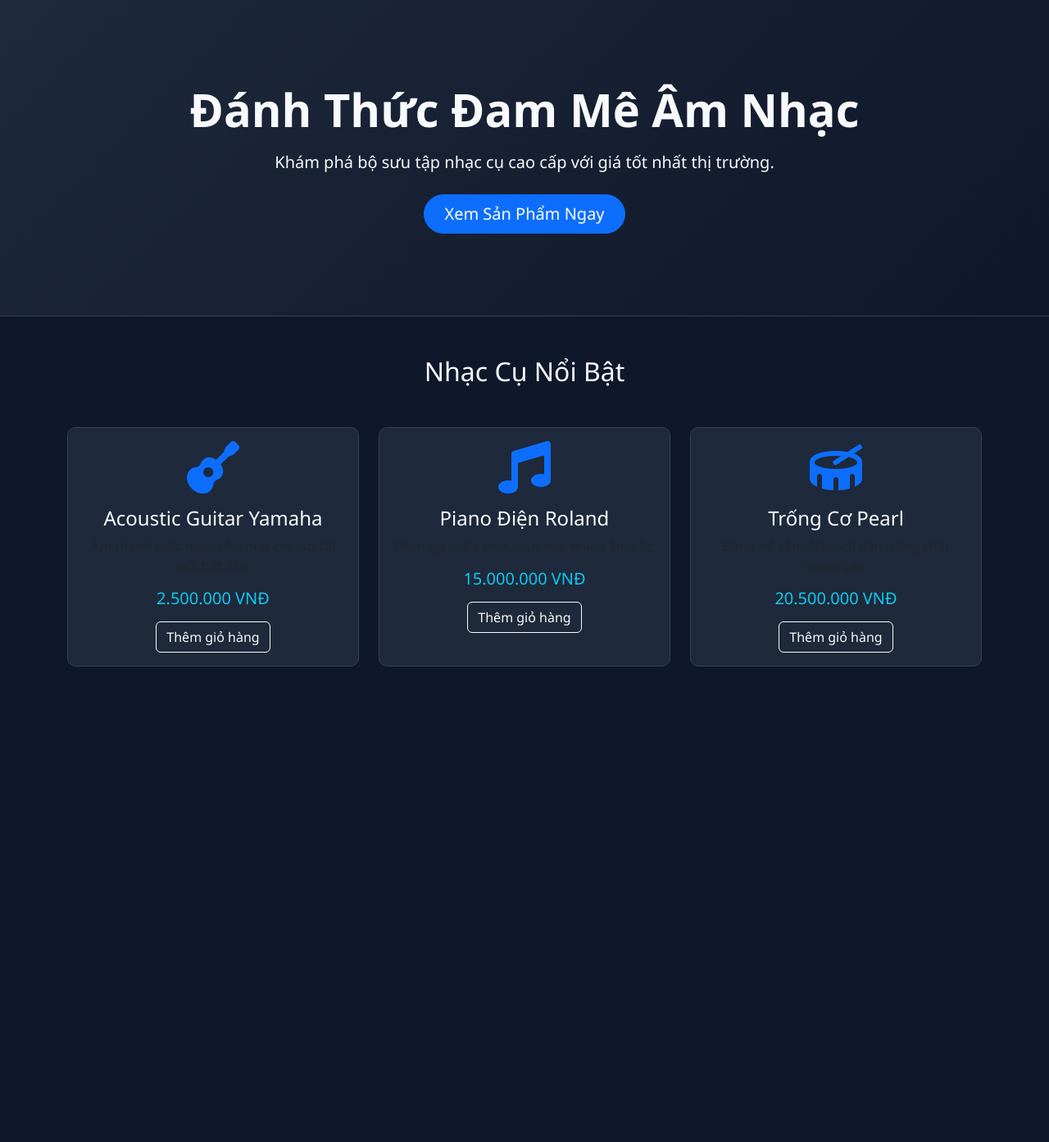
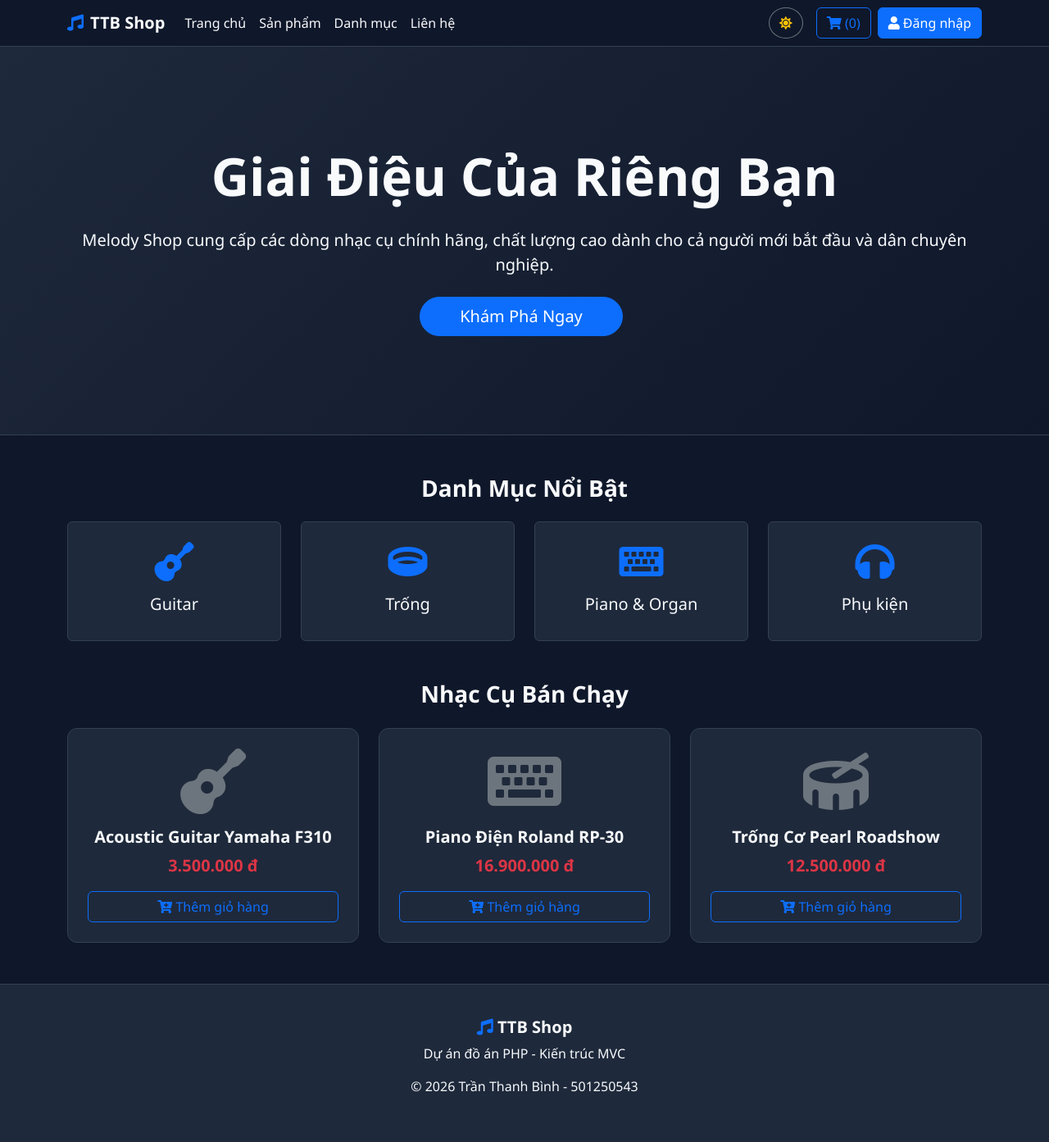
Before and after one commit to Saitama-Dev-code/TranThanhBinh_501250543, a PHP site: page /home.php in a window 1280 px wide. Shown: the whole page at 82% size. Before the commit the page ends 813 px from the top, so only its background shows below. Run offline with PHP 8.4, Linux system fonts and the light colour scheme.

Commit message:
Cập nhật Navbar, Footer và tính năng Dark/Light Theme

```diff
--- a/app/Views/home.php
+++ b/app/Views/home.php
@@ -1,98 +1,217 @@
 <!DOCTYPE html>
-<html lang="vi">
+<html lang="vi" data-theme="dark">
 <head>
     <meta charset="UTF-8">
     <meta name="viewport" content="width=device-width, initial-scale=1.0">
-    <title>Giai Điệu Vàng - Cửa Hàng Nhạc Cụ</title>
+    <title>Melody Shop - Đánh Thức Đam Mê</title>
 
     <link href="https://cdn.jsdelivr.net/npm/bootstrap@5.3.0/dist/css/bootstrap.min.css" rel="stylesheet">
     <link rel="stylesheet" href="https://cdnjs.cloudflare.com/ajax/libs/font-awesome/5.15.4/css/all.min.css">
     <link href="https://unpkg.com/aos@2.3.1/dist/aos.css" rel="stylesheet">
 
     <style>
-        /* Tông màu xanh dương tối hiện đại */
-        body {
-            background-color: #0f172a; /* Slate 900 */
-            color: #f8fafc; /* Slate 50 */
-            font-family: 'Segoe UI', Tahoma, Geneva, Verdana, sans-serif;
+        /* Khai báo biến màu sắc cho Light/Dark Theme */
+        :root[data-theme="light"] {
+            --bg-color: #f8fafc;
+            --text-color: #0f172a;
+            --card-bg: #ffffff;
+            --border-color: #e2e8f0;
+            --nav-bg: #ffffff;
+            --hero-bg: linear-gradient(135deg, #e0e7ff 0%, #f8fafc 100%);
         }
 
-        /* Custom Header/Hero Section */
-        .hero-section {
-            background: linear-gradient(135deg, #1e293b 0%, #0f172a 100%);
-            padding: 100px 0;
-            border-bottom: 1px solid #334155;
+        :root[data-theme="dark"] {
+            --bg-color: #0f172a;
+            --text-color: #f8fafc;
+            --card-bg: #1e293b;
+            --border-color: #334155;
+            --nav-bg: #0f172a;
+            --hero-bg: linear-gradient(135deg, #1e293b 0%, #0f172a 100%);
         }
 
-        /* Card sản phẩm nổi bật */
+        body {
+            background-color: var(--bg-color);
+            color: var(--text-color);
+            font-family: 'Segoe UI', Tahoma, Geneva, Verdana, sans-serif;
+            transition: background-color 0.3s, color 0.3s;
+        }
+
+        /* Navbar Custom */
+        .navbar {
+            background-color: var(--nav-bg);
+            border-bottom: 1px solid var(--border-color);
+            transition: background-color 0.3s;
+        }
+
+        .navbar-brand, .nav-link {
+            color: var(--text-color) !important;
+        }
+
+        /* Hero Section */
+        .hero-section {
+            background: var(--hero-bg);
+            padding: 120px 0;
+            border-bottom: 1px solid var(--border-color);
+        }
+
+        /* Product Card */
         .product-card {
-            background-color: #1e293b;
-            border: 1px solid #334155;
-            border-radius: 10px;
+            background-color: var(--card-bg);
+            border: 1px solid var(--border-color);
+            border-radius: 12px;
             transition: transform 0.3s ease, box-shadow 0.3s ease;
         }
 
         .product-card:hover {
-            transform: translateY(-5px);
-            box-shadow: 0 10px 20px rgba(0, 0, 0, 0.5);
-            border-color: #3b82f6; /* Blue 500 */
+            transform: translateY(-8px);
+            box-shadow: 0 12px 24px rgba(0, 0, 0, 0.15);
+            border-color: #3b82f6;
+        }
+
+        /* Footer */
+        footer {
+            background-color: var(--card-bg);
+            border-top: 1px solid var(--border-color);
+            padding: 40px 0;
+            margin-top: 50px;
         }
     </style>
 </head>
 <body>
 
-    <section class="hero-section text-center" data-aos="fade-down" data-aos-duration="1000">
+    <nav class="navbar navbar-expand-lg sticky-top">
         <div class="container">
-            <h1 class="display-4 fw-bold mb-3">Đánh Thức Đam Mê Âm Nhạc</h1>
-            <p class="lead mb-4">Khám phá bộ sưu tập nhạc cụ cao cấp với giá tốt nhất thị trường.</p>
-            <button class="btn btn-primary btn-lg px-4 rounded-pill">Xem Sản Phẩm Ngay</button>
+            <a class="navbar-brand fw-bold" href="#">
+                <i class="fas fa-music text-primary me-2"></i>TTB Shop
+            </a>
+            <button class="navbar-toggler" type="button" data-bs-toggle="collapse" data-bs-target="#navbarNav">
+                <i class="fas fa-bars" style="color: var(--text-color);"></i>
+            </button>
+            <div class="collapse navbar-collapse" id="navbarNav">
+                <ul class="navbar-nav me-auto">
+                    <li class="nav-item"><a class="nav-link" href="#">Trang chủ</a></li>
+                    <li class="nav-item"><a class="nav-link" href="#">Sản phẩm</a></li>
+                    <li class="nav-item"><a class="nav-link" href="#">Danh mục</a></li>
+                    <li class="nav-item"><a class="nav-link" href="#">Liên hệ</a></li>
+                </ul>
+                <div class="d-flex align-items-center">
+                    <button id="theme-toggle" class="btn btn-outline-secondary rounded-circle me-3">
+                        <i class="fas fa-moon"></i>
+                    </button>
+                    <a href="#" class="btn btn-outline-primary me-2"><i class="fas fa-shopping-cart"></i> (0)</a>
+                    <a href="#" class="btn btn-primary"><i class="fas fa-user"></i> Đăng nhập</a>
+                </div>
+            </div>
+        </div>
+    </nav>
+
+    <section class="hero-section text-center" data-aos="fade-up" data-aos-duration="1000">
+        <div class="container">
+            <h1 class="display-3 fw-bold mb-4">Giai Điệu Của Riêng Bạn</h1>
+            <p class="lead mb-4">Melody Shop cung cấp các dòng nhạc cụ chính hãng, chất lượng cao dành cho cả người mới bắt đầu và dân chuyên nghiệp.</p>
+            <button class="btn btn-primary btn-lg px-5 rounded-pill me-2">Khám Phá Ngay</button>
         </div>
     </section>
 
     <div class="container my-5">
-        <h2 class="text-center mb-5" data-aos="fade-up">Nhạc Cụ Nổi Bật</h2>
-
-        <div class="row g-4">
-            <div class="col-12 col-md-6 col-lg-4" data-aos="fade-up" data-aos-delay="100">
-                <div class="product-card p-3 h-100 text-center">
-                    <i class="fas fa-guitar fa-4x mb-3 text-primary"></i>
-                    <h4>Acoustic Guitar Yamaha</h4>
-                    <p class="text-muted">Âm thanh mộc mạc, phù hợp cho người mới bắt đầu.</p>
-                    <h5 class="text-info">2.500.000 VNĐ</h5>
-                    <button class="btn btn-outline-light mt-2">Thêm giỏ hàng</button>
+        <h3 class="text-center fw-bold mb-4" data-aos="fade-up">Danh Mục Nổi Bật</h3>
+        <div class="row g-4 text-center">
+            <div class="col-6 col-md-3" data-aos="zoom-in" data-aos-delay="100">
+                <div class="p-4 rounded product-card">
+                    <i class="fas fa-guitar fa-3x text-primary mb-3"></i>
+                    <h5>Guitar</h5>
                 </div>
             </div>
-
-            <div class="col-12 col-md-6 col-lg-4" data-aos="fade-up" data-aos-delay="200">
-                <div class="product-card p-3 h-100 text-center">
-                    <i class="fas fa-music fa-4x mb-3 text-primary"></i>
-                    <h4>Piano Điện Roland</h4>
-                    <p class="text-muted">Phím gõ chân thực, tích hợp nhiều âm sắc.</p>
-                    <h5 class="text-info">15.000.000 VNĐ</h5>
-                    <button class="btn btn-outline-light mt-2">Thêm giỏ hàng</button>
+            <div class="col-6 col-md-3" data-aos="zoom-in" data-aos-delay="200">
+                <div class="p-4 rounded product-card">
+                    <i class="fas fa-ring fa-3x text-primary mb-3"></i> <h5>Trống</h5>
                 </div>
             </div>
-
-            <div class="col-12 col-md-6 col-lg-4" data-aos="fade-up" data-aos-delay="300">
-                <div class="product-card p-3 h-100 text-center">
-                    <i class="fas fa-drum fa-4x mb-3 text-primary"></i>
-                    <h4>Trống Cơ Pearl</h4>
-                    <p class="text-muted">Bùng nổ sân khấu với dàn trống chất lượng cao.</p>
-                    <h5 class="text-info">20.500.000 VNĐ</h5>
-                    <button class="btn btn-outline-light mt-2">Thêm giỏ hàng</button>
+            <div class="col-6 col-md-3" data-aos="zoom-in" data-aos-delay="300">
+                <div class="p-4 rounded product-card">
+                    <i class="fas fa-keyboard fa-3x text-primary mb-3"></i>
+                    <h5>Piano & Organ</h5>
+                </div>
+            </div>
+            <div class="col-6 col-md-3" data-aos="zoom-in" data-aos-delay="400">
+                <div class="p-4 rounded product-card">
+                    <i class="fas fa-headphones fa-3x text-primary mb-3"></i>
+                    <h5>Phụ kiện</h5>
                 </div>
             </div>
         </div>
     </div>
 
+    <div class="container my-5">
+        <h3 class="text-center fw-bold mb-4" data-aos="fade-up">Nhạc Cụ Bán Chạy</h3>
+        <div class="row g-4">
+            <div class="col-12 col-md-6 col-lg-4" data-aos="fade-up" data-aos-delay="100">
+                <div class="product-card p-4 h-100 d-flex flex-column text-center">
+                    <div class="mb-3"><i class="fas fa-guitar fa-5x text-secondary"></i></div>
+                    <h5 class="fw-bold mt-auto">Acoustic Guitar Yamaha F310</h5>
+                    <p class="text-danger fw-bold fs-5 mb-2">3.500.000 đ</p>
+                    <button class="btn btn-outline-primary mt-2"><i class="fas fa-cart-plus"></i> Thêm giỏ hàng</button>
+                </div>
+            </div>
+            <div class="col-12 col-md-6 col-lg-4" data-aos="fade-up" data-aos-delay="200">
+                <div class="product-card p-4 h-100 d-flex flex-column text-center">
+                    <div class="mb-3"><i class="fas fa-keyboard fa-5x text-secondary"></i></div>
+                    <h5 class="fw-bold mt-auto">Piano Điện Roland RP-30</h5>
+                    <p class="text-danger fw-bold fs-5 mb-2">16.900.000 đ</p>
+                    <button class="btn btn-outline-primary mt-2"><i class="fas fa-cart-plus"></i> Thêm giỏ hàng</button>
+                </div>
+            </div>
+            <div class="col-12 col-md-6 col-lg-4" data-aos="fade-up" data-aos-delay="300">
+                <div class="product-card p-4 h-100 d-flex flex-column text-center">
+                    <div class="mb-3"><i class="fas fa-drum fa-5x text-secondary"></i></div>
+                    <h5 class="fw-bold mt-auto">Trống Cơ Pearl Roadshow</h5>
+                    <p class="text-danger fw-bold fs-5 mb-2">12.500.000 đ</p>
+                    <button class="btn btn-outline-primary mt-2"><i class="fas fa-cart-plus"></i> Thêm giỏ hàng</button>
+                </div>
+            </div>
+        </div>
+    </div>
+
+    <footer>
+        <div class="container text-center">
+            <h5 class="fw-bold"><i class="fas fa-music text-primary"></i> TTB Shop</h5>
+            <p>Dự án đồ án PHP - Kiến trúc MVC</p>
+            <p>&copy; 2026 Trần Thanh Bình - 501250543</p>
+        </div>
+    </footer>
+
     <script src="https://cdn.jsdelivr.net/npm/bootstrap@5.3.0/dist/js/bootstrap.bundle.min.js"></script>
     <script src="https://unpkg.com/aos@2.3.1/dist/aos.js"></script>
     <script>
-        // Khởi tạo hiệu ứng cuộn chuột
-        AOS.init({
-            once: true, // Chỉ chạy animation 1 lần khi cuộn xuống
-            offset: 100 // Khoảng cách cuộn trước khi hiện
+        // Khởi tạo animation cuộn trang
+        AOS.init({ once: true, offset: 50 });
+
+        // Xử lý Dark/Light Theme
+        const themeToggleBtn = document.getElementById('theme-toggle');
+        const htmlElement = document.documentElement;
+        const icon = themeToggleBtn.querySelector('i');
+
+        // Kiểm tra LocalStorage xem người dùng đã chọn theme nào trước đó chưa
+        const savedTheme = localStorage.getItem('theme') || 'dark';
+        htmlElement.setAttribute('data-theme', savedTheme);
+        updateIcon(savedTheme);
+
+        themeToggleBtn.addEventListener('click', () => {
+            const currentTheme = htmlElement.getAttribute('data-theme');
+            const newTheme = currentTheme === 'dark' ? 'light' : 'dark';
+
+            htmlElement.setAttribute('data-theme', newTheme);
+            localStorage.setItem('theme', newTheme);
+            updateIcon(newTheme);
         });
+
+        function updateIcon(theme) {
+            if (theme === 'dark') {
+                icon.className = 'fas fa-sun text-warning'; // Đổi icon thành mặt trời khi ở chế độ tối
+            } else {
+                icon.className = 'fas fa-moon text-dark'; // Đổi icon thành mặt trăng khi ở chế độ sáng
+            }
+        }
     </script>
 </body>
 </html>
```
